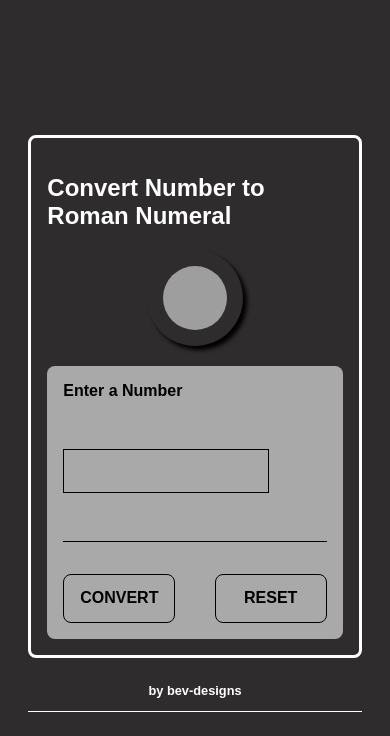
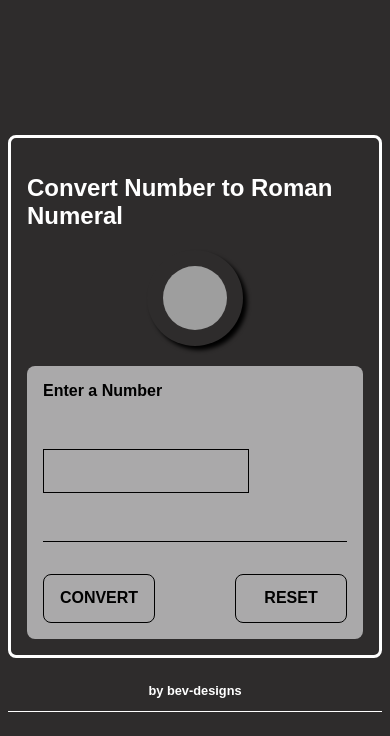
Before and after one commit to bev-designs/Numbers-to-Roman-Numerals, a plain HTML site: page index.html in a window 390 px wide. Drawn offline with Linux system fonts and the light colour scheme; grey boxes are pictures that could not be loaded.

Commit message:
div size

```diff
--- a/index.css
+++ b/index.css
@@ -100,7 +100,7 @@ button{
 
     }
     .box{
-        max-width: 35vmax;
+        max-width: 40vmax;
         padding: 1em;
 
     }
```
